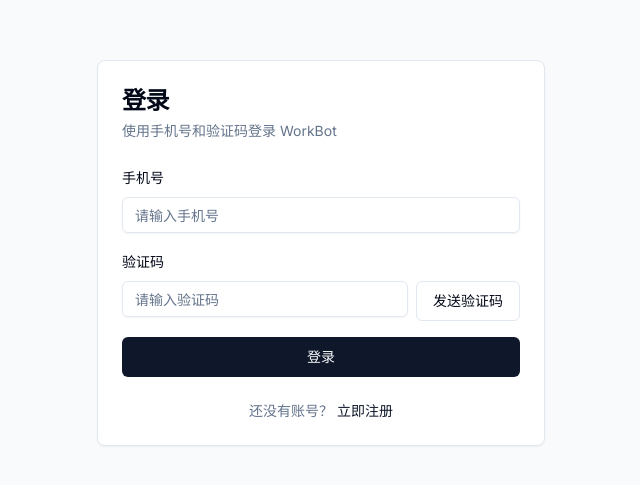
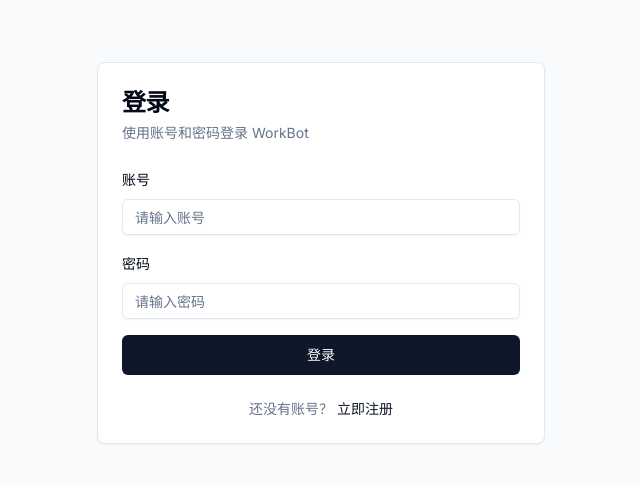
Before and after one commit to huanghua98558/work-ai, a Next.js app: page /login in a window 1280 px wide. Shown: the part 147-632 px from the top of the page, without its empty margins (319-959 px from the left). Built offline with nearby package versions, Linux system fonts and the light colour scheme; no server answers.

Commit message:
feat: 修改登录方式为账号+密码登录
修改内容：
1. 添加 loginByPassword 方法到 AuthService
2. 修改登录页面为账号+密码登录表单
3. 创建 /api/user/login-by-password API 路由
4. 支持密码验证和 JWT Token 生成

```diff
--- /dev/null
+++ b/src/app/api/user/login-by-password/route.ts
@@ -0,0 +1,97 @@
+import { NextRequest, NextResponse } from 'next/server';
+import bcrypt from 'bcryptjs';
+import { getDb } from 'coze-coding-dev-sdk';
+import * as schema from '@/storage/database/shared/schema';
+import { users } from '@/storage/database/shared/schema';
+import { eq } from 'drizzle-orm';
+import jwt from 'jsonwebtoken';
+
+export async function POST(request: NextRequest) {
+  try {
+    const body = await request.json();
+    const { phone, password } = body;
+
+    // 验证参数
+    if (!phone || !password) {
+      return NextResponse.json(
+        { success: false, error: '账号和密码不能为空' },
+        { status: 400 }
+      );
+    }
+
+    // 查找用户
+    const db = await getDb(schema);
+    const user = await db.query.users.findFirst({
+      where: eq(users.phone, phone),
+    });
+
+    if (!user) {
+      return NextResponse.json(
+        { success: false, error: '账号或密码错误' },
+        { status: 401 }
+      );
+    }
+
+    // 检查用户状态
+    if (user.status !== 'active') {
+      return NextResponse.json(
+        { success: false, error: '账号已被禁用' },
+        { status: 403 }
+      );
+    }
+
+    // 验证密码
+    if (!user.passwordHash) {
+      return NextResponse.json(
+        { success: false, error: '账号未设置密码' },
+        { status: 401 }
+      );
+    }
+
+    const isPasswordValid = await bcrypt.compare(password, user.passwordHash);
+    if (!isPasswordValid) {
+      return NextResponse.json(
+        { success: false, error: '账号或密码错误' },
+        { status: 401 }
+      );
+    }
+
+    // 生成 JWT Token
+    const token = jwt.sign(
+      {
+        userId: user.id,
+        phone: user.phone,
+        role: user.role,
+      },
+      process.env.JWT_SECRET || 'your-secret-key',
+      { expiresIn: process.env.JWT_ACCESS_TOKEN_EXPIRES_IN || '30d' }
+    );
+
+    // 更新最后登录时间
+    await db
+      .update(users)
+      .set({ lastLoginAt: new Date(), updatedAt: new Date() })
+      .where(eq(users.id, user.id));
+
+    // 返回用户信息和 Token
+    return NextResponse.json({
+      success: true,
+      data: {
+        token,
+        user: {
+          id: user.id,
+          phone: user.phone,
+          nickname: user.nickname,
+          role: user.role,
+          avatar: user.avatar,
+        },
+      },
+    });
+  } catch (error: any) {
+    console.error('登录失败:', error);
+    return NextResponse.json(
+      { success: false, error: error.message || '登录失败' },
+      { status: 500 }
+    );
+  }
+}
--- a/src/app/login/page.tsx
+++ b/src/app/login/page.tsx
@@ -13,44 +13,14 @@ import { authService } from '@/lib/auth-service';
 export default function LoginPage() {
   const router = useRouter();
   const [phone, setPhone] = useState('');
-  const [smsCode, setSmsCode] = useState('');
+  const [password, setPassword] = useState('');
   const [loading, setLoading] = useState(false);
   const [error, setError] = useState('');
-  const [countdown, setCountdown] = useState(0);
-
-  const handleSendSms = async () => {
-    if (!phone || phone.length !== 11) {
-      setError('请输入有效的手机号');
-      return;
-    }
-
-    try {
-      setLoading(true);
-      setError('');
-      await authService.sendSmsCode(phone);
-
-      // 开始倒计时
-      setCountdown(60);
-      const timer = setInterval(() => {
-        setCountdown((prev) => {
-          if (prev <= 1) {
-            clearInterval(timer);
-            return 0;
-          }
-          return prev - 1;
-        });
-      }, 1000);
-    } catch (err: any) {
-      setError(err.message || '发送验证码失败');
-    } finally {
-      setLoading(false);
-    }
-  };
 
   const handleLogin = async (e: React.FormEvent) => {
     e.preventDefault();
 
-    if (!phone || !smsCode) {
+    if (!phone || !password) {
       setError('请填写完整信息');
       return;
     }
@@ -59,7 +29,7 @@ export default function LoginPage() {
       setLoading(true);
       setError('');
 
-      await authService.login({ phone, smsCode });
+      await authService.loginByPassword({ phone, password });
 
       // 登录成功，跳转到仪表盘
       router.push('/dashboard');
@@ -76,7 +46,7 @@ export default function LoginPage() {
         <CardHeader className="space-y-1">
           <CardTitle className="text-2xl font-bold">登录</CardTitle>
           <CardDescription>
-            使用手机号和验证码登录 WorkBot
+            使用账号和密码登录 WorkBot
           </CardDescription>
         </CardHeader>
         <CardContent>
@@ -88,38 +58,25 @@ export default function LoginPage() {
             )}
 
             <div className="space-y-2">
-              <Label htmlFor="phone">手机号</Label>
+              <Label htmlFor="phone">账号</Label>
               <Input
                 id="phone"
-                type="tel"
-                placeholder="请输入手机号"
+                type="text"
+                placeholder="请输入账号"
                 value={phone}
                 onChange={(e: React.ChangeEvent<HTMLInputElement>) => setPhone(e.target.value)}
-                maxLength={11}
               />
             </div>
 
             <div className="space-y-2">
-              <Label htmlFor="smsCode">验证码</Label>
-              <div className="flex gap-2">
-                <Input
-                  id="smsCode"
-                  type="text"
-                  placeholder="请输入验证码"
-                  value={smsCode}
-                  onChange={(e: React.ChangeEvent<HTMLInputElement>) => setSmsCode(e.target.value)}
-                  maxLength={6}
-                />
-                <Button
-                  type="button"
-                  variant="outline"
-                  onClick={handleSendSms}
-                  disabled={loading || countdown > 0}
-                  className="whitespace-nowrap"
-                >
-                  {countdown > 0 ? `${countdown}s` : '发送验证码'}
-                </Button>
-              </div>
+              <Label htmlFor="password">密码</Label>
+              <Input
+                id="password"
+                type="password"
+                placeholder="请输入密码"
+                value={password}
+                onChange={(e: React.ChangeEvent<HTMLInputElement>) => setPassword(e.target.value)}
+              />
             </div>
 
             <Button type="submit" className="w-full" disabled={loading}>
--- a/src/lib/auth-service.ts
+++ b/src/lib/auth-service.ts
@@ -3,6 +3,11 @@ import { apiClient } from './api-client';
 export interface LoginParams {
   phone: string;
   smsCode: string;
+}
+
+export interface LoginByPasswordParams {
+  phone: string;
+  password: string;
 }
 
 export interface RegisterParams {
@@ -23,6 +28,19 @@ export class AuthService {
   async login(params: LoginParams) {
     const response = await apiClient.post<{ token: string; user: User }>(
       '/api/user/login-by-sms',
+      params
+    );
+
+    if (response.data?.token) {
+      apiClient.setToken(response.data.token);
+    }
+
+    return response;
+  }
+
+  async loginByPassword(params: LoginByPasswordParams) {
+    const response = await apiClient.post<{ token: string; user: User }>(
+      '/api/user/login-by-password',
       params
     );
 
```
